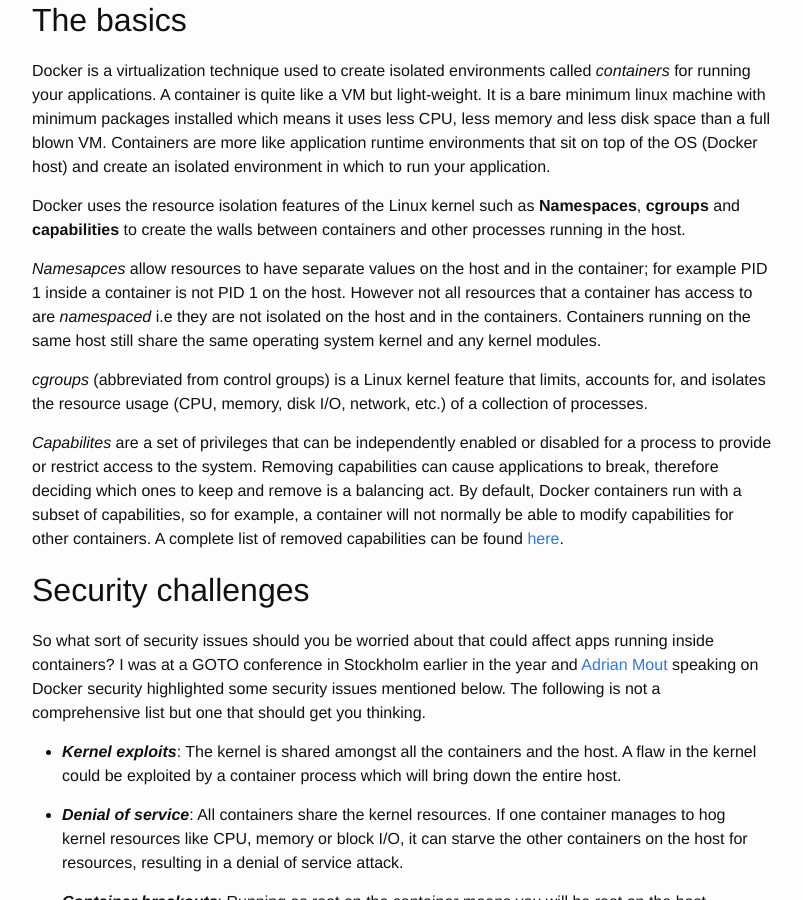
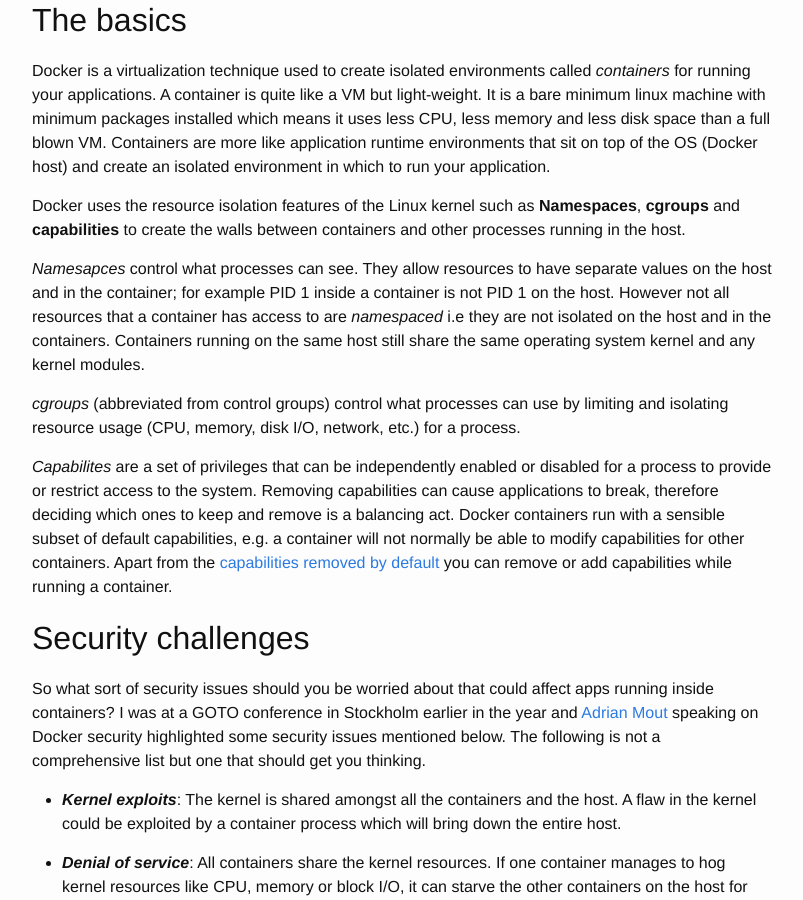
Before and after one commit to hemantksingh/hemantksingh.github.io, a Jekyll site: the page built from _posts/2016-11-07-think-docker-think-security.markdown, in a window 1280 px wide and 900 px high, scrolled down 576 px. Shown: the whole window, without its empty margins (238-1041 px from the left). Built offline with Jekyll 4.4.1, drawn with Linux system fonts in a browser that asks for light colours; comment, search, counter and statistics services are not loaded.

Commit message:
Update namespaces, capabilies & cgroups plus formatting

```diff
--- a/_posts/2016-11-07-think-docker-think-security.markdown
+++ b/_posts/2016-11-07-think-docker-think-security.markdown
@@ -15,17 +15,19 @@
 I have been using Docker for local development, testing and for running apps in production. Docker is pretty swift to get started with, allows rapid app development, setting up builds and running tests in a repeatable and consistent manner. You can get an application running on your local machine with all its dependencies (web servers, databases) in fairly quick time. Does that mean you ship your machine to production? Probably not! Because you are working with the Docker abstraction, do you need to worry about any underlying security risks, is it all taken care of or should you even care?
 
 ## The basics
+
 Docker is a virtualization technique used to create isolated environments called *containers* for running your applications. A container is quite like a VM but light-weight. It is a bare minimum linux machine with minimum packages installed which means it uses less CPU, less memory and less disk space than a full blown VM. Containers are more like application runtime environments that sit on top of the OS (Docker host) and create an isolated environment in which to run your application.
 
 Docker uses the resource isolation features of the Linux kernel such as **Namespaces**, **cgroups** and **capabilities** to create the walls between containers and other processes running in the host.
 
-*Namesapces* allow resources to have separate values on the host and in the container; for example PID 1 inside a container is not PID 1 on the host.  However not all resources that a container has access to are *namespaced* i.e they are not isolated on the host and in the containers. Containers running on the same host still share the same operating system kernel and any kernel modules.
+*Namesapces* control what processes can see. They allow resources to have separate values on the host and in the container; for example PID 1 inside a container is not PID 1 on the host.  However not all resources that a container has access to are *namespaced* i.e they are not isolated on the host and in the containers. Containers running on the same host still share the same operating system kernel and any kernel modules.
 
-*cgroups* (abbreviated from control groups) is a Linux kernel feature that limits, accounts for, and isolates the resource usage (CPU, memory, disk I/O, network, etc.) of a collection of processes.
+*cgroups* (abbreviated from control groups) control what processes can use by limiting and isolating resource usage (CPU, memory, disk I/O, network, etc.) for a process.
 
-*Capabilites* are a set of privileges that can be independently enabled or disabled for a process to provide or restrict access to the system. Removing capabilities can cause applications to break, therefore deciding which ones to keep and remove is a balancing act. By default, Docker containers run with a subset of capabilities, so for example, a container will not normally be able to modify capabilities for other containers. A complete list of removed capabilities can be found [here](https://opensource.com/business/14/9/security-for-docker).
+*Capabilites* are a set of privileges that can be independently enabled or disabled for a process to provide or restrict access to the system. Removing capabilities can cause applications to break, therefore deciding which ones to keep and remove is a balancing act. Docker containers run with a sensible subset of default capabilities, e.g. a container will not normally be able to modify capabilities for other containers. Apart from the [capabilities removed by default](https://opensource.com/business/14/9/security-for-docker) you can remove or add capabilities while running a container.
 
 ## Security challenges
+
 So what sort of security issues should you be worried about that could affect apps running inside containers? I was at a GOTO conference in Stockholm earlier in the year and [Adrian Mout](https://twitter.com/adrianmouat) speaking on Docker security highlighted some security issues mentioned below. The following is not a comprehensive list but one that should get you thinking.
 
 * ***Kernel exploits***: The kernel is shared amongst all the containers and the host. A flaw in the kernel could be exploited by a container process which will bring down the entire host.
@@ -49,20 +51,22 @@
 * Apart from updating and patching the kernel, it might be worth considering running a hardened kernel using patches such as those provided by grsecurity (https://grsecurity.net/) and *PAX* (https://pax.grsecurity.net/). This provides extra protection against attackers manipulating program execution by modifying memory (such as *buffer overflow attacks*).
 
 ### Run containers with
-  * Minimum set of privileges (non admin). When a vulnerability is exploited, it generally provides the attacker with access and privileges equal to those of the application or process that has been compromised. Ensuring that containers operate with the least privileges and access required to get the job done reduces your exposure to risk. A docker container runs as root by default, if there is no user specified. Create a non privileged user and switch to it using a `USER` statement before an entrypoint script in the `Dockerfile`.
 
-  * Limited file system (Readonly access). Prevents attackers from writing a script and tricking your application from running it. This can be done by passing `--read-only` flag to `docker run`.
+* Minimum set of privileges (non admin). When a vulnerability is exploited, it generally provides the attacker with access and privileges equal to those of the application or process that has been compromised. Ensuring that containers operate with the least privileges and access required to get the job done reduces your exposure to risk. A docker container runs as root by default, if there is no user specified. Create a non privileged user and switch to it using a `USER` statement before an entrypoint script in the `Dockerfile`.
 
-  * Limited resources (CPU and memory). Limiting memory and CPU prevents against DoS attacks. `docker run` provides options `-m` and `-c` for setting the memory and cpu requirements respectively for running a container.
+* Limited file system (Readonly access). Prevents attackers from writing a script and tricking your application from running it. This can be done by passing `--read-only` flag to `docker run`.
 
-  * Limited networking. By default containers running on the same host can talk to each other whether or not ports have been explicitly published or exposed. A container should open only the ports it needs to use in production, to prevent compromised containers from being able to attack other containers.
+* Limited resources (CPU and memory). Limiting memory and CPU prevents against DoS attacks. `docker run` provides options `-m` and `-c` for setting the memory and cpu requirements respectively for running a container.
 
-  * No access to privileged ports. Only root has access to privileged ports, so if you're talking to a privileged port you know you're talking to root.
+* Limited networking. By default containers running on the same host can talk to each other whether or not ports have been explicitly published or exposed. A container should open only the ports it needs to use in production, to prevent compromised containers from being able to attack other containers.
 
+* No access to privileged ports. Only root has access to privileged ports, so if you're talking to a privileged port you know you're talking to root.
 
 ### Docker images
+
 * Only run images from trusted parties. Control the inflow of docker images into your development environment. This means using only approved private registries and approved images and versions. As of Docker 1.8 a new security feature was implemented called Docker Content Trust. This feature allows you to verify the authenticity, integrity, and publication date of all Docker images available on the Docker Hub Registry. This feature is not enabled by default but if you enable it by `export DOCKER_CONTENT_TRUST=1` Docker notifies you, when you attempt to pull down an image that isn't signed.
-![Docker Content Trust]({{ site.url }}/assets/docker-content-trust.png)
+
+  ![Docker Content Trust]({{ site.url }}/assets/docker-content-trust.png)
 
 * Run regular scans on your docker images for vulnerabilities. Vulnerability management is tricky because source images aren't always patched. Even if you get the base layer up to date, you probably also have tens or hundreds of other components in your images that aren’t covered by the base layer package manager. Because the environment changes so frequently, traditional approaches to patch management are irrelevant. To stay in front of the problem you have to a) find vulnerabilities as part of the continuous integration (CI) process, and b) use quality gates to prevent the deployment of unsafe and non compliant images in the first place. Docker Hub has its own [image scanning tool](https://docs.docker.com/docker-cloud/builds/image-scan/) and there are paid options like [Twistlock](https://www.twistlock.com/) that provide image vulnerability analysis as well as a container security monitoring.
 
```
